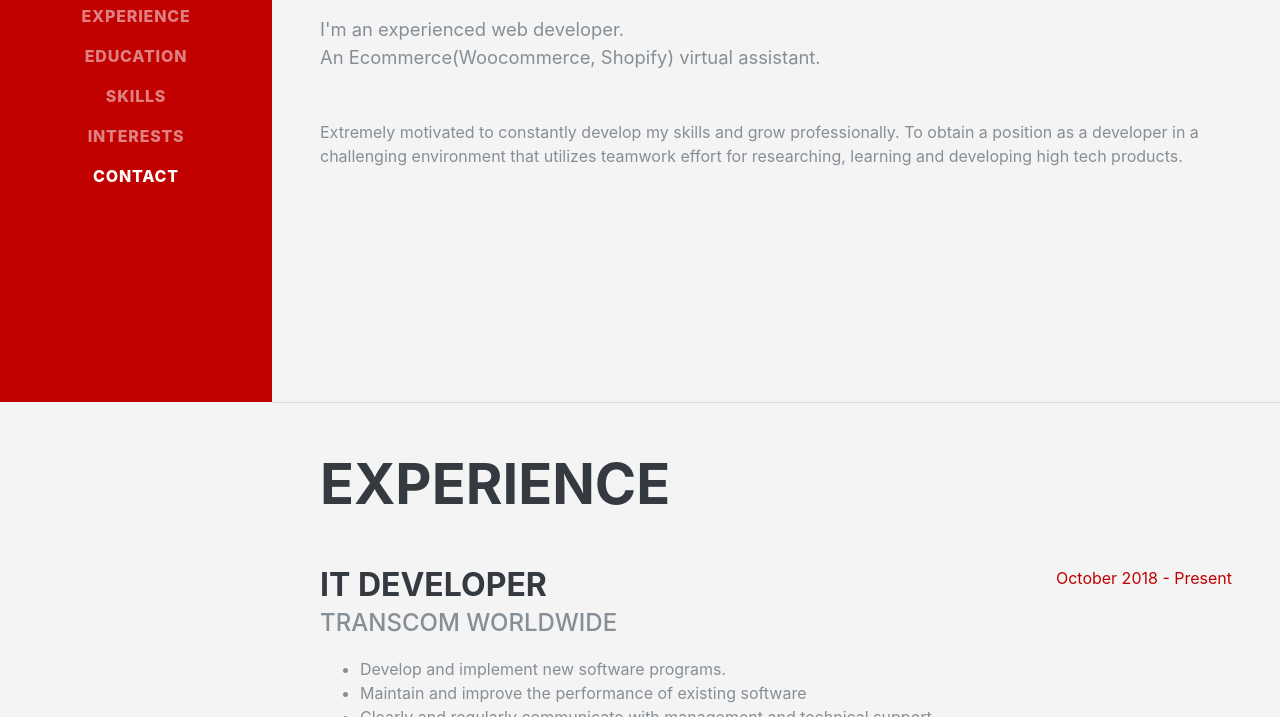
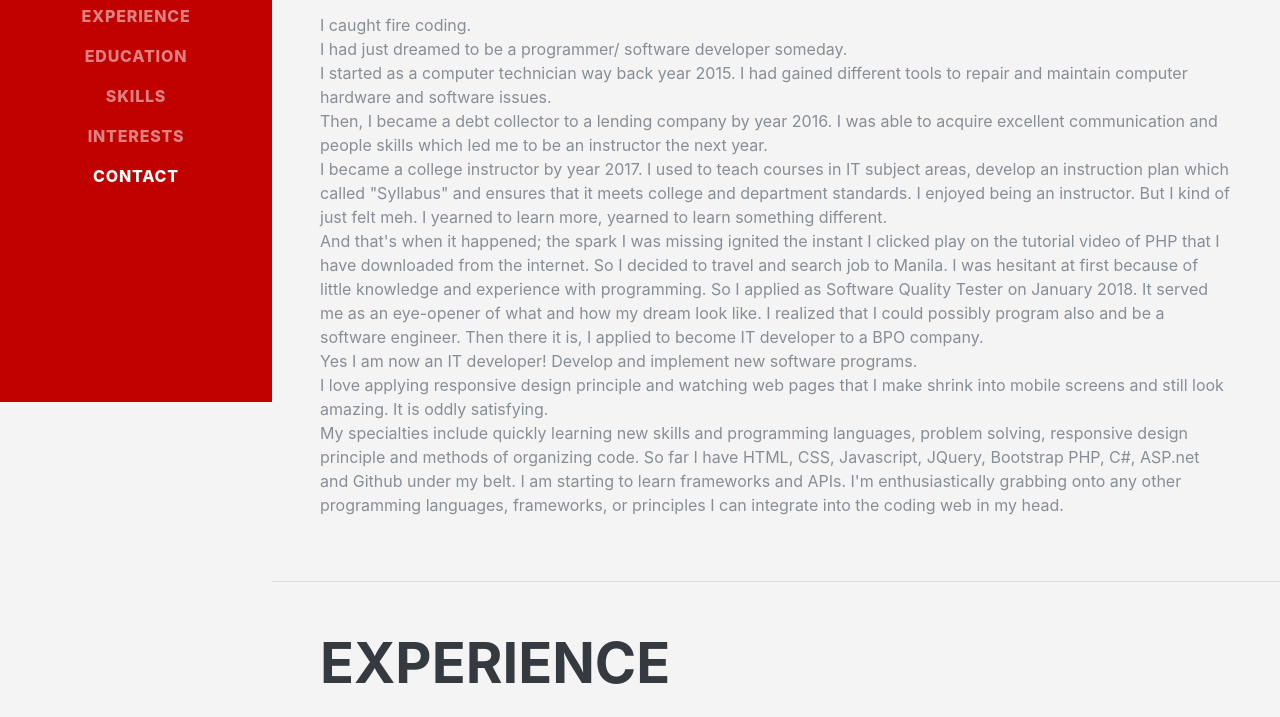
Before and after one commit to ryliezachary/resume, a plain HTML site: page index.html in a window 1280 px wide. Shown: the part 398-1115 px from the top of the page. Drawn offline with Linux system fonts and the light colour scheme; a web font is replaced by a local one.

Commit message:
About
Added about page from linkedin.

```diff
--- a/index.html
+++ b/index.html
@@ -73,6 +73,25 @@
         <br>An Ecommerce(Woocommerce, Shopify) virtual assistant.</p>
 
         <p>Extremely motivated to constantly develop my skills and grow professionally. To obtain a position as a developer in a challenging environment that utilizes teamwork effort for researching, learning and developing high tech products.</p>
+
+        <p>I caught fire coding.<br>
+
+I had just dreamed to be a programmer/ software developer someday. <br>
+
+I started as a computer technician way back year 2015. I had gained different tools to repair and maintain computer hardware and software issues.<br>
+
+Then, I became a debt collector to a lending company by year 2016. I was able to acquire excellent communication and people skills which led me to be an instructor the next year.<br>
+
+I became a college instructor by year 2017. I used to teach courses in IT subject areas, develop an instruction plan which called "Syllabus" and ensures that it meets college and department standards. I enjoyed being an instructor. But I kind of just felt meh. I yearned to learn more, yearned to learn something different.<br>
+
+And that's when it happened; the spark I was missing ignited the instant I clicked play on the tutorial video of PHP that I have downloaded from the internet. So I decided to travel and search job to Manila. I was hesitant at first because of little knowledge and experience with programming. So I applied as Software Quality Tester on January 2018. It served me as an eye-opener of what and how my dream look like. I realized that I could possibly program also and be a software engineer. Then there it is, I applied to become IT developer to a BPO company.<br>
+
+Yes I am now an IT developer! Develop and implement new software programs.<br>
+
+I love applying responsive design principle and watching web pages that I make shrink into mobile screens and still look amazing. It is oddly satisfying.<br>
+
+My specialties include quickly learning new skills and programming languages, problem solving, responsive design principle and methods of organizing code. So far I have HTML, CSS, Javascript, JQuery, Bootstrap PHP, C#, ASP.net and Github under my belt. I am starting to learn frameworks and APIs. I'm enthusiastically grabbing onto any other programming languages, frameworks, or principles I can integrate into the coding web in my head.
+</p>
 
     </section>
 
```
